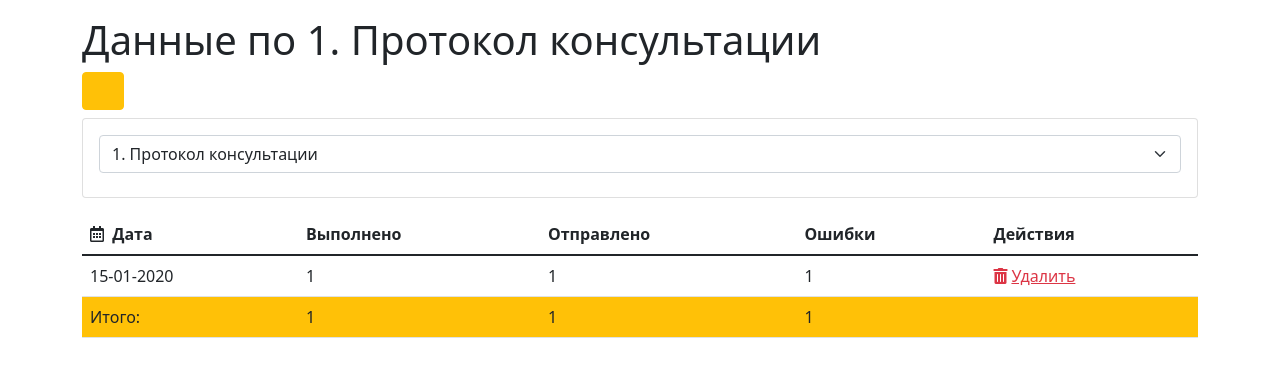
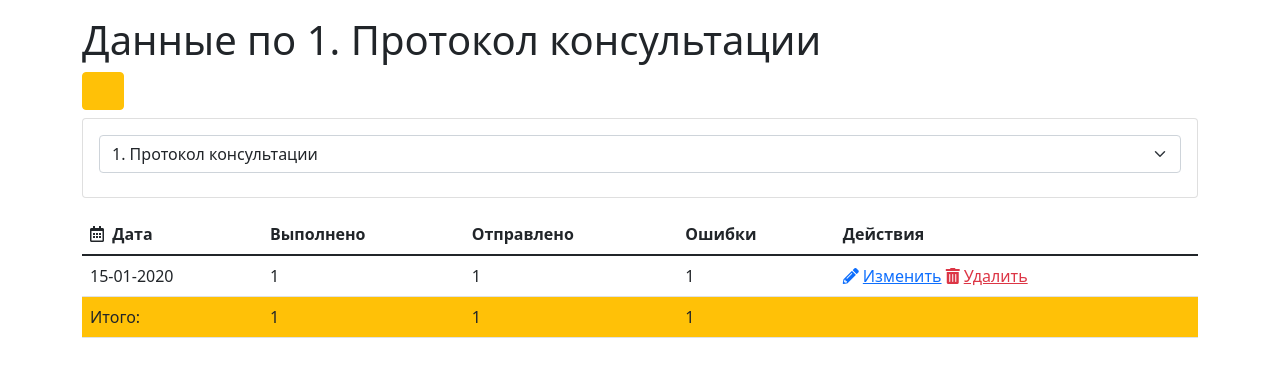
Before and after one commit to kve1989/NumberOKB, a Flask app: page /pcr in a window 1280 px wide. Shown: the top 377 px of the page. Run offline with Flask 2, Linux system fonts and the light colour scheme; tables that the repository leaves empty hold one stand-in row (values such as "Sample post"); some libraries are stand-ins or nearby versions.

Commit message:
remove trash

```diff
--- a/app/templates/pcr/create.html
+++ b/app/templates/pcr/create.html
@@ -1,6 +1,5 @@
 {% extends 'base.html' %}
 {% block title %} Добавление {% endblock %}
-{% set active_page = 'pcr' %}
 
 {% block body %}
 <div class="container">
--- a/app/templates/pcr/edit.html
+++ b/app/templates/pcr/edit.html
@@ -1,6 +1,5 @@
 {% extends 'base.html' %}
 {% block title %} Редактирование {% endblock %}
-{% set active_page = 'pcr' %}
 
 {% block body %}
 <div class="container">
--- a/app/templates/pcr/index.html
+++ b/app/templates/pcr/index.html
@@ -1,6 +1,5 @@
 {% extends 'base.html' %}
 {% block title %} Таблица {% endblock %}
-{% set active_page = 'pcr' %}
 
 {% block body %}
 
@@ -66,6 +65,8 @@
                         <td>{{ record.sent }}</td>
                         <td>{{ record.mistakes }}</td>
                         <td>
+                            <a class="link text-primary" href="{{ url_for('pcr_page_edit', id=record.id) }}">
+                            <i class="fas fa-pencil-alt me-1"></i>Изменить</a>
                             <a class="link text-danger" href="{{ url_for('pcr_delete', id=record.id) }}">
                                 <i class="fas fa-trash-alt me-1"></i>Удалить</a>
                         </td>
```
